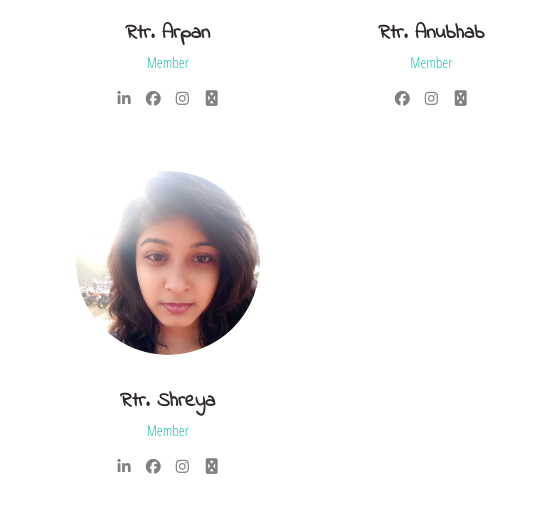
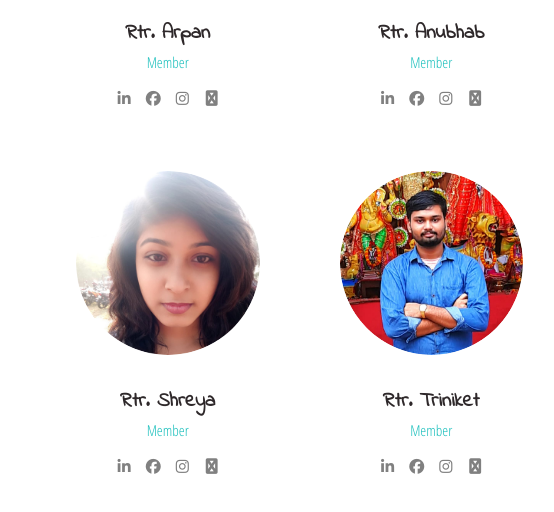
Before and after one commit to Shubhrima/RC-GCECT, a website: page public/index.html in a window 1280 px wide. Shown: the part 5218-5730 px from the top of the page, 604-1158 px from the left. Drawn offline with nearby package versions, Linux system fonts and the light colour scheme; a web font is replaced by a local one.

Commit message:
Update index.html

```diff
--- a/public/index.html
+++ b/public/index.html
@@ -966,6 +966,7 @@
 							<h2 class="title">Rtr. Anubhab</h2>
 							<h3 class="post">Member</h3>
 							<p class="card-text">
+								<a class="fa-icon fa-icon-2x linked-in" href="https://www.linkedin.com/in/roshni-mitra-b421b41b9"><i class="fab fa-linkedin-in"></i></a>
 								<a class="fa-icon fa-icon-2x facebook" href="https://www.facebook.com/profile.php?id=100013428935702"><i class="fab fa-facebook"></i></a>
 								<a class="fa-icon fa-icon-2x instagram" href="https://www.instagram.com/anubhab_basu/"><i class="fab fa-instagram"></i></a>
 								<a class="fa-icon fa-icon-2x mail" href="mailto:anubhabbasu007@gmail.com"><i class="fab fas fa-envelope"></i></a>
@@ -1037,16 +1038,17 @@
 
 					<div class="col-md-3 col-sm-6">
 						<div class="our-team">
-							<!-- <div class="pic">
-								<img src="images/member_pics/anubhab.jpeg">
+							<div class="pic">
+								<img src="images/member_pics/triniket.png">
 							</div>
-							<h2 class="title">Rtr. Anubhab</h2>
+							<h2 class="title">Rtr. Triniket</h2>
 							<h3 class="post">Member</h3>
 							<p class="card-text">
-								<a class="fa-icon fa-icon-2x facebook" href="https://www.facebook.com/profile.php?id=100013428935702"><i class="fab fa-facebook"></i></a>
-								<a class="fa-icon fa-icon-2x instagram" href="https://www.instagram.com/anubhab_basu/"><i class="fab fa-instagram"></i></a>
-								<a class="fa-icon fa-icon-2x mail" href="mailto:anubhabbasu007@gmail.com"><i class="fab fas fa-envelope"></i></a>
-							</p> -->
+								<a class="fa-icon fa-icon-2x linked-in" href="https://www.linkedin.com/in/roshni-mitra-b421b41b9"><i class="fab fa-linkedin-in"></i></a>
+								<a class="fa-icon fa-icon-2x facebook" href="https://www.facebook.com/triniketmaiti "><i class="fab fa-facebook"></i></a>
+								<a class="fa-icon fa-icon-2x instagram" href="https://www.instagram.com/mighty_3niket/"><i class="fab fa-instagram"></i></a>
+								<a class="fa-icon fa-icon-2x mail" href="mailto: esunny.maiti@gmail.com"><i class="fab fas fa-envelope"></i></a>
+							</p>
 
 						</div>
 					</div>
```
